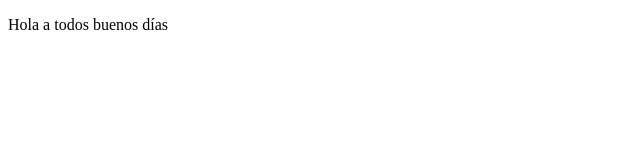
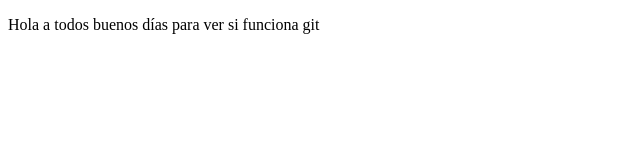
Before and after one commit to juliusled/proyectosCurso, a plain HTML site: page index.html in a window 1280 px wide. Shown: the whole page, without its empty margins (0-640 px from the left). Drawn offline with Linux system fonts and the light colour scheme.

Commit message:
segundo cambio

```diff
--- a/index.html
+++ b/index.html
@@ -9,6 +9,7 @@
 <body>
     <p>
         Hola a todos buenos días
+        para ver si funciona git
     </p>
 </body>
 </html>
```
